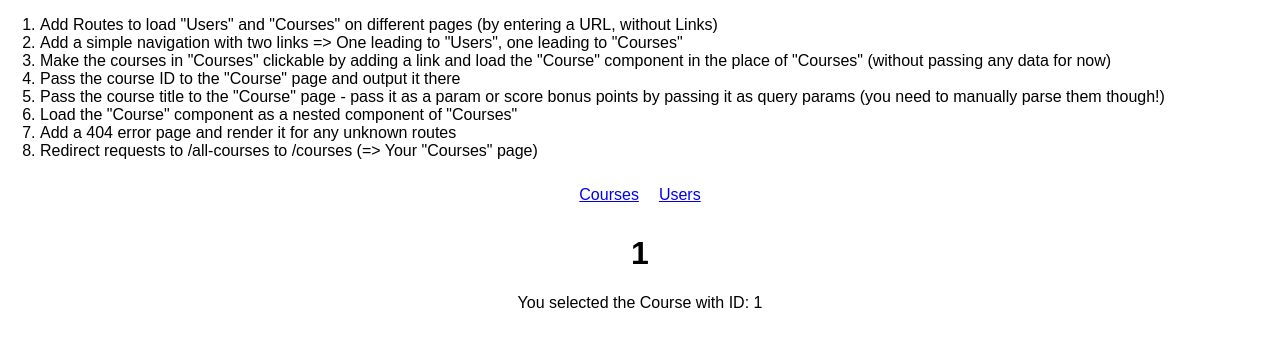
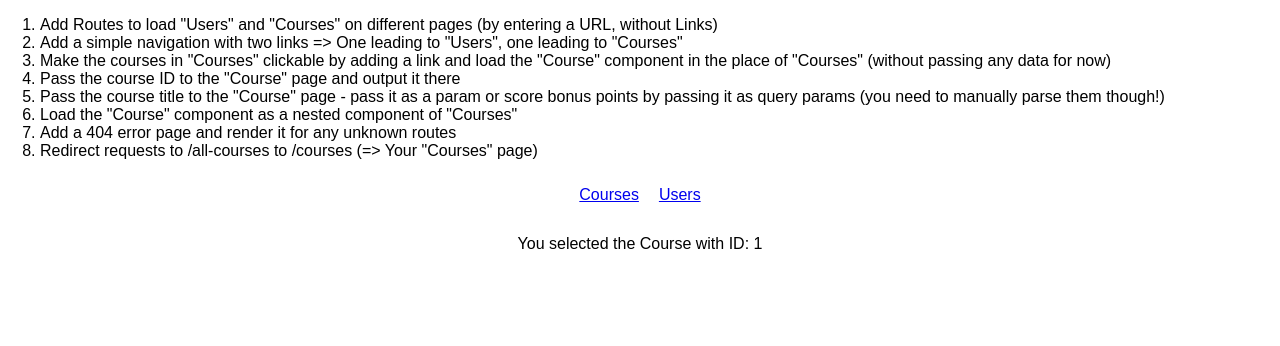
Before and after one commit to joanms/react-routing-assignment, a React (Create React App) app: page /courses/1/1 in a window 1280 px wide. Shown: the top 346 px of the page. Built offline with nearby package versions, Linux system fonts and the light colour scheme.

Commit message:
Pass the course title as query params

```diff
--- a/src/App.js
+++ b/src/App.js
@@ -32,7 +32,7 @@
         {/* Can also use Switch for the following, but the first path should be last in that case */}
         <Route path="/courses" exact component={Courses} />
         <Route path="/users" component={Users} />
-        <Route path="/courses/:courseId/:courseTitle" component={Course} />
+        <Route path="/courses/:courseId" component={Course} />
       </div>
     );
   }
--- a/src/containers/Course/Course.js
+++ b/src/containers/Course/Course.js
@@ -1,10 +1,21 @@
 import React, { Component } from 'react';
 
 class Course extends Component {
+    state = {
+        courseTitle: ''
+    }
+
+    componentDidMount () {
+        const query = new URLSearchParams(this.props.location.search);
+        for (let param of query.entries()) {
+            this.setState({courseTitle: param[1]})
+        }
+    }
+
     render () {
         return (
             <div>
-                <h1>{this.props.match.params.courseTitle}</h1>
+                <h1>{this.state.courseTitle}</h1>
                 <p>You selected the Course with ID: {this.props.match.params.courseId}</p>
             </div>
         );
--- a/src/containers/Courses/Courses.js
+++ b/src/containers/Courses/Courses.js
@@ -20,7 +20,12 @@
                     {
                         this.state.courses.map( course => {
                             return (
-                                <Link key={course.id} to={this.props.match.url + '/' + course.id + '/' + course.title}>
+                                <Link
+                                    key={course.id}
+                                    to={{
+                                        pathname: this.props.match.url + '/' + course.id,
+                                        search: '?title=' + course.title
+                                    }}>
                                     <article className="Course" key={course.id}>{course.title}</article>
                                 </Link>
                             );
```
